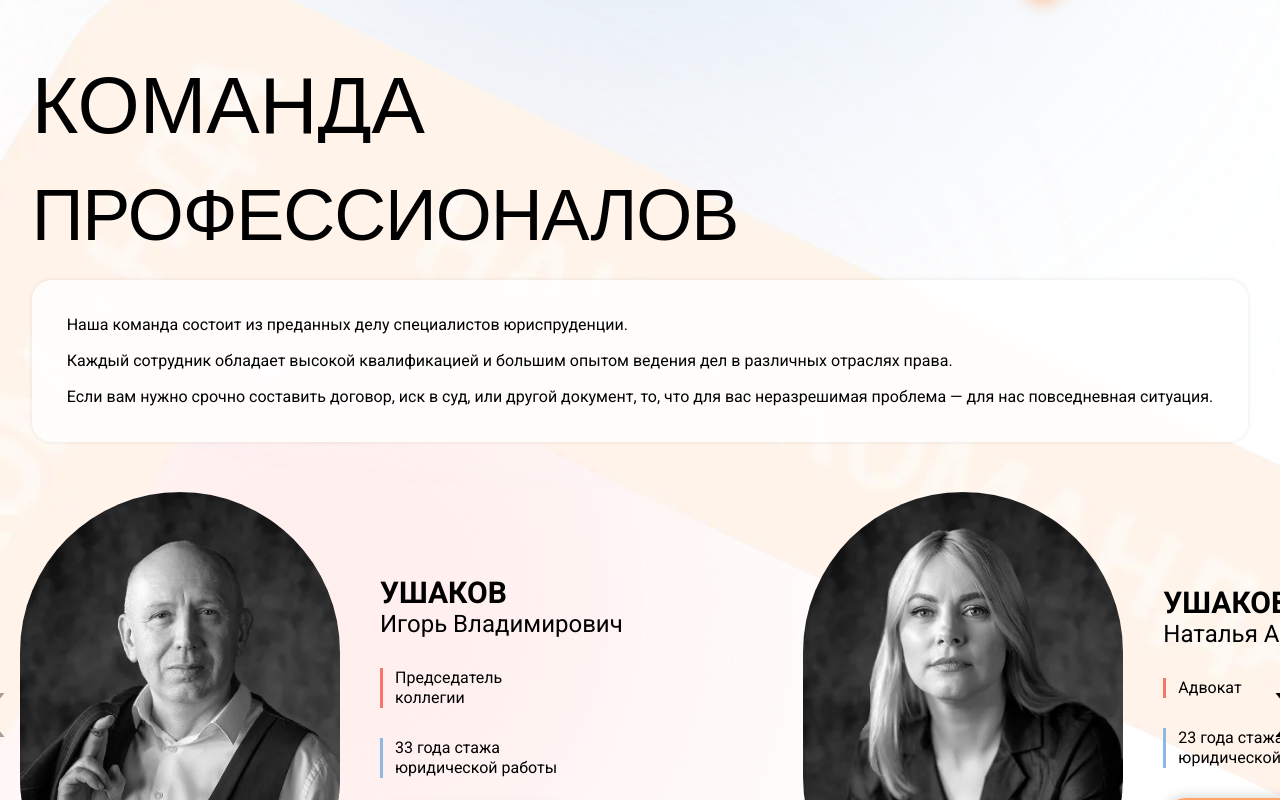
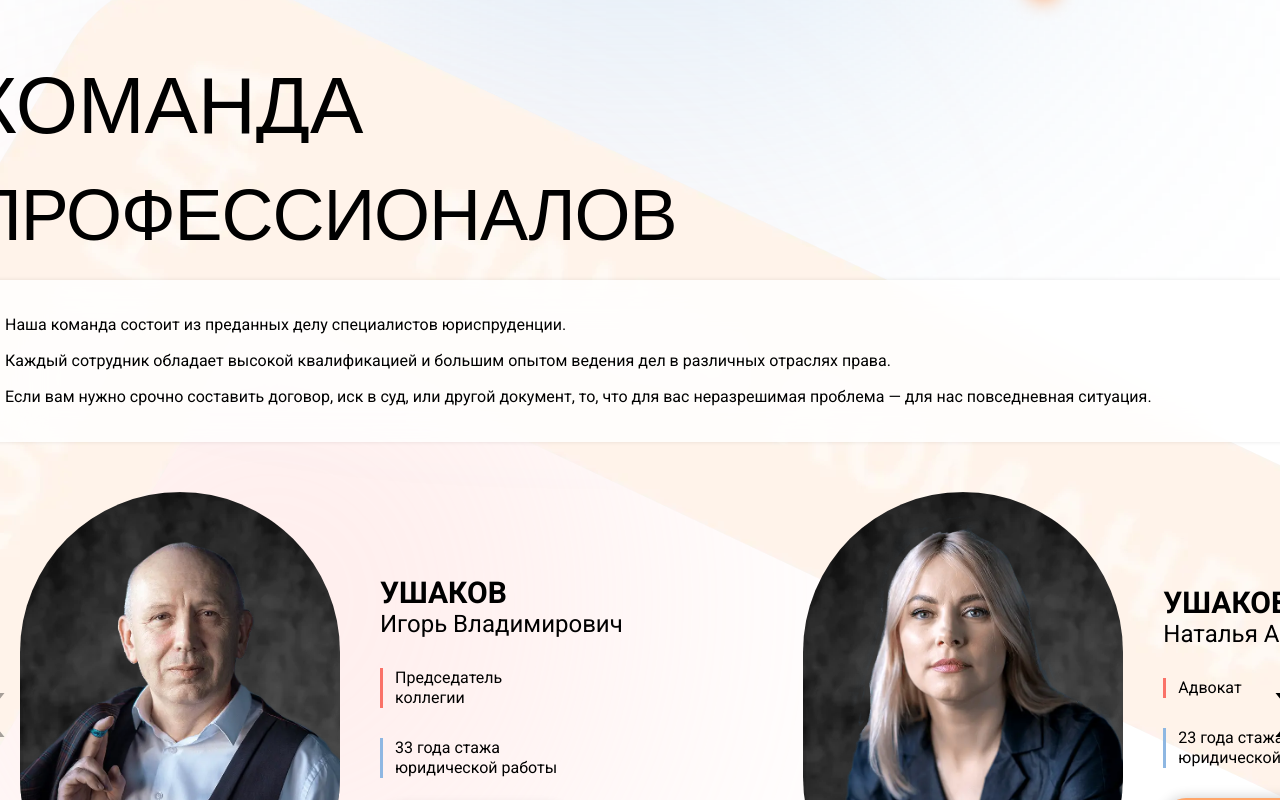
Before and after one commit to fire-insurance/VOSTOK, a Next.js app: page /Home in a window 1280 px wide. Shown: the part 2000-2800 px from the top of the page. Built offline with nearby package versions, Linux system fonts and the light colour scheme.

Commit message:
server changes

```diff
--- a/components/CallForm/CallForm.tsx
+++ b/components/CallForm/CallForm.tsx
@@ -58,7 +58,7 @@ const CallForm: FC<CallFormProps> = ({ source }) => {
     }
 
     const sendToTelegram = (name: string, phone: string, question: string) => {
-        axios.post(`http://localhost:3000/api/telegram?source=${source}&name=${name}&phone=${phone}&question=${question}`)
+        axios.post(`https://vostok-khv.ru/api/telegram?source=${source}&name=${name}&phone=${phone}&question=${question}`)
     }
 
     return (
--- a/components/CounselorCard/CounselorCard.module.scss
+++ b/components/CounselorCard/CounselorCard.module.scss
@@ -21,12 +21,6 @@
             position: relative;
             height: 100%;
             aspect-ratio: 0.81;
-            filter: grayscale(1);
-            transition: 0.5s filter ease-in-out;
-
-            &:hover{
-                filter: grayscale(0);
-            }
         }
 
         img {
@@ -111,6 +105,9 @@
 
             img {
                 position: absolute;
+		height: 60%;
+		top:20px;
+		transform: translateX(-50%);
                 left: 50%;
             }
         }
--- a/components/CounselorCard/CounselorCard.tsx
+++ b/components/CounselorCard/CounselorCard.tsx
@@ -44,7 +44,7 @@ const CounselorCard: FC<CounselorCardProps> = ({ id, lastName, name, title, expe
         <div className={styles.card}>
             <div className={styles['card__image-container']}>
                 <div className={styles.portrait}>
-                    <Image src={photo} alt="Адвокат" layout='fill' />
+                    <img src={photo} alt="Адвокат"/>
                 </div>
 
             </div>
--- a/components/Header/Header.module.scss
+++ b/components/Header/Header.module.scss
@@ -5,7 +5,7 @@
     width: 100%;
     justify-content: space-between;
     align-items: center;
-    z-index: 9999;
+    z-index: 101;
     background-color: rgba(255, 255, 255, 0.9);
     backdrop-filter: blur(20px);
     padding: 20px 30px;
--- a/components/Team/Team.module.scss
+++ b/components/Team/Team.module.scss
@@ -94,7 +94,7 @@
             flex-direction: column;
             row-gap: 30px;
             align-items: baseline;
-
+	    width: 100%;
             .description {
                 width: 100%;
                 margin-top: 0px;
--- a/package.json
+++ b/package.json
@@ -16,6 +16,7 @@
     "node-sass": "^7.0.1",
     "react": "18.1.0",
     "react-dom": "18.1.0",
+    "sharp": "^0.30.6",
     "swiper": "^8.2.2"
   },
   "devDependencies": {
--- a/pages/_document.tsx
+++ b/pages/_document.tsx
@@ -8,6 +8,7 @@ export default function Document() {
                 <meta charSet="UTF-8" />
                 <meta httpEquiv="X-UA-Compatible" content="IE=edge" />
                 <meta name="robots" content="index,follow" />
+		<meta name="yandex-verification" content="c402569a83f930dc" />
                 <link rel="icon" href="/favicon.ico" />
             </Head>
             <body>
```
Also changed, not shown: 1 other file (tests, documents, lock files or other folders).
